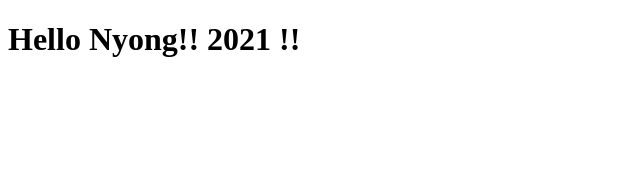
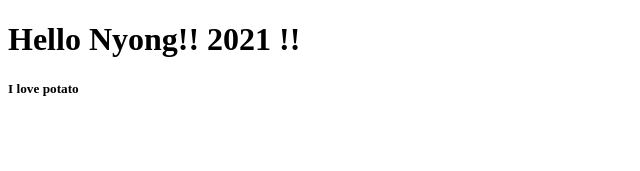
Before and after one commit to jyp90/react-movie-app, a React (Create React App) app: page / in a window 1280 px wide. Shown: the top 171 px of the page, without its empty margins (0-640 px from the left). Built offline with nearby package versions, Linux system fonts and the light colour scheme.

Commit message:
# 2.0 Creating my first React Component

```diff
--- a/src/App.js
+++ b/src/App.js
@@ -1,3 +1,4 @@
+import Potato from "./Potato";
 
 function App() {
   return (
@@ -5,6 +6,7 @@
       <h1>
         Hello Nyong!! 2021 !!
       </h1>
+        <Potato />
     </div>
   );
 }
--- /dev/null
+++ b/src/Potato.js
@@ -0,0 +1,9 @@
+import React from "react";
+
+function Potato(){
+    return (
+        <h5>I love potato</h5>
+    )
+}
+
+export default Potato;
```
